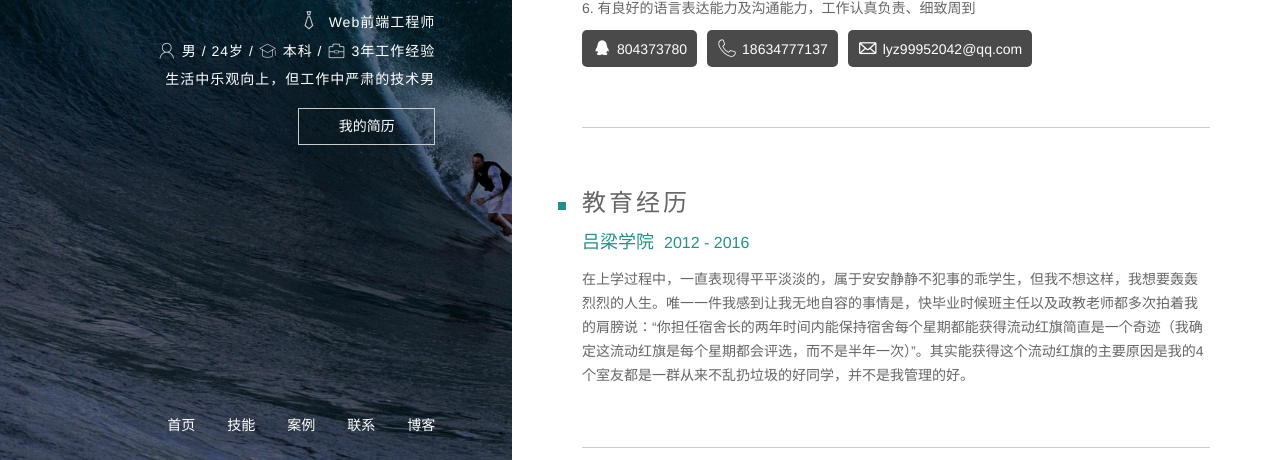
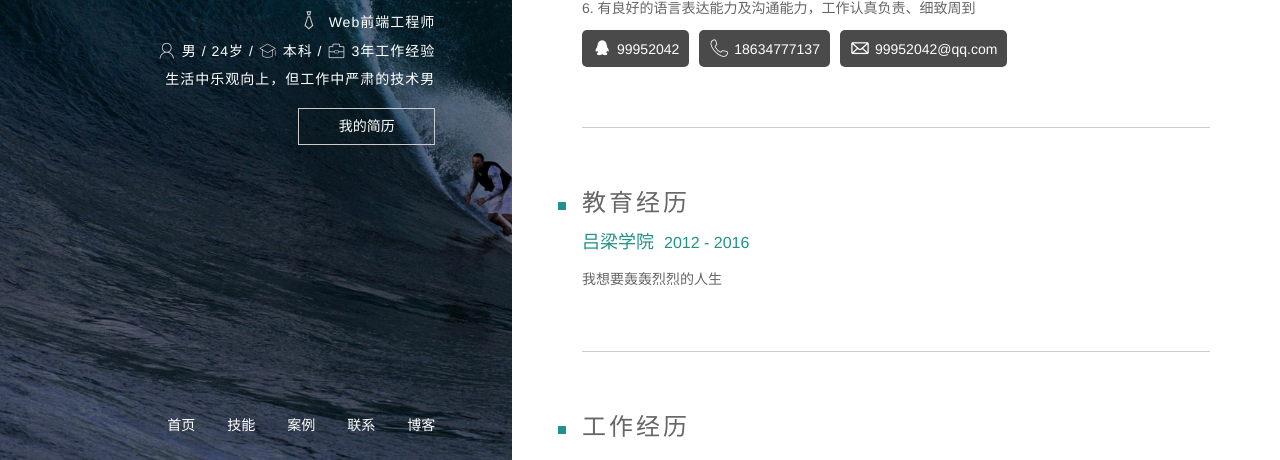
Before and after one commit to 804373780/website, a plain HTML site: page resume.html in a window 1280 px wide. Shown: the part 316-776 px from the top of the page. Drawn offline with Linux system fonts and the light colour scheme; a script that the page names is missing.

Commit message:
resume.html

```diff
--- a/resume.html
+++ b/resume.html
@@ -72,16 +72,16 @@
             6. 有良好的语言表达能力及沟通能力，工作认真负责、细致周到
         </p>
         <div class="res-conbtn">
-            <a href="http://wpa.qq.com/msgrd?v=3&uin=99952042&site=qq&menu=yes"><i class="icon-qq iconfont"></i>804373780</a>
+            <a href="http://wpa.qq.com/msgrd?v=3&uin=99952042&site=qq&menu=yes"><i class="icon-qq iconfont"></i>99952042</a>
             <a href="tel:18634777137"><i class="icon-jikediancanicon16 iconfont"></i>18634777137</a>
-            <a href="http://mail.qq.com/cgi-bin/qm_share?t=qm_mailme&email=99952042@qq.cn"><i class="icon-youxiang1 iconfont"></i>lyz99952042@qq.com</a>
+            <a href="http://mail.qq.com/cgi-bin/qm_share?t=qm_mailme&email=99952042@qq.com"><i class="icon-youxiang1 iconfont"></i>99952042@qq.com</a>
         </div>
     </div>
 
     <div class="res-main">
         <h2 class="res-title">教育经历</h2>
         <h4>吕梁学院<span>2012 - 2016</span></h4>
-        <p class="res-info">在上学过程中，一直表现得平平淡淡的，属于安安静静不犯事的乖学生，但我不想这样，我想要轰轰烈烈的人生。唯一一件我感到让我无地自容的事情是，快毕业时候班主任以及政教老师都多次拍着我的肩膀说：“你担任宿舍长的两年时间内能保持宿舍每个星期都能获得流动红旗简直是一个奇迹（我确定这流动红旗是每个星期都会评选，而不是半年一次）”。其实能获得这个流动红旗的主要原因是我的4个室友都是一群从来不乱扔垃圾的好同学，并不是我管理的好。</p>
+        <p class="res-info">我想要轰轰烈烈的人生</p>
     </div>
     <div class="res-main">
         <h2 class="res-title">工作经历</h2>
```
